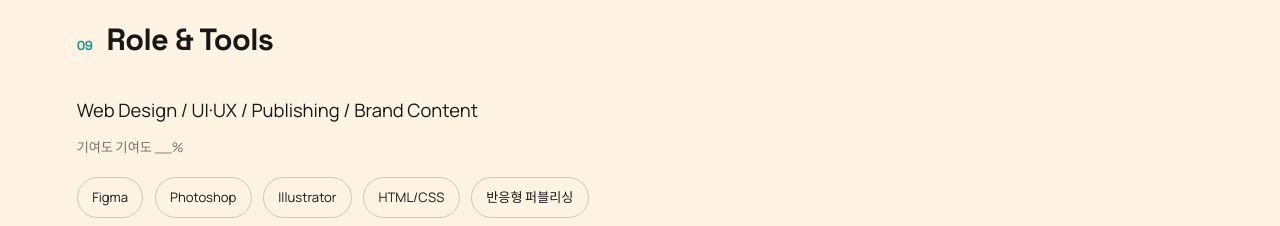
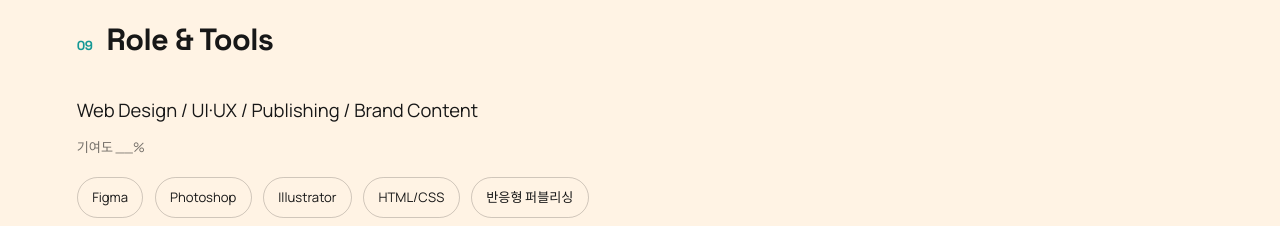
Before and after one commit to risinghun82/risinghun-portfolio, a React (Vite) app: page /#/work/gimesee in a window 1280 px wide. Shown: the part 8040-8266 px from the top of the page. Built offline with nearby package versions, Linux system fonts and the light colour scheme; a web font is replaced by a local one.

Commit message:
Fix duplicated label in contribution placeholder

```diff
--- a/src/data/projects.js
+++ b/src/data/projects.js
@@ -16,7 +16,7 @@ export const projects = [
     category: "E-commerce Website Redesign",
     role: "Web Design / UI·UX / Publishing",
     // TODO: 실제 기여도로 바꿔주세요. 예: "기획 40% · UI디자인 40% · 퍼블리싱 20%"
-    contribution: "기여도 __%",
+    contribution: "__%",
     year: "2026",
     accent: "#B5652E",
     // This project uses real screenshots instead of color placeholders —
@@ -77,7 +77,7 @@ export const projects = [
     category: "D2C Product Brand Website (개인 프로젝트)",
     role: "Web Design / UI Design / Publishing",
     // TODO: 실제 기여도로 바꿔주세요. 예: "기획 40% · UI디자인 40% · 퍼블리싱 20%"
-    contribution: "기여도 __%",
+    contribution: "__%",
     year: "2026",
     accent: "#2B3742",
     // The hero photo's headline + CTA block sits in the lower half of the
@@ -148,7 +148,7 @@ export const projects = [
     category: "In-house Messaging Service · Web/UI Design",
     role: "Web Design / UI·UX / Publishing / Brand Content",
     // TODO: 실제 기여도로 바꿔주세요. 예: "기획 40% · UI디자인 40% · 퍼블리싱 20%"
-    contribution: "기여도 __%",
+    contribution: "__%",
     year: "2026",
     accent: "#159895",
     // Real screenshots + real promotional creative — see Works.jsx / ProjectDetail.jsx.
@@ -239,7 +239,7 @@ export const projects = [
     category: "B2B Service Landing Page",
     role: "Web Design / UI·UX / Publishing",
     // TODO: 실제 기여도로 바꿔주세요. 예: "기획 40% · UI디자인 40% · 퍼블리싱 20%"
-    contribution: "기여도 __%",
+    contribution: "__%",
     year: "2026",
     accent: "#DC3B2B",
     // Real screenshots, same pattern as Projects 01 / 05.
@@ -314,7 +314,7 @@ export const projects = [
     category: "Corporate E-Learning Platform",
     role: "Web Design / UI·UX / Publishing",
     // TODO: 실제 기여도로 바꿔주세요. 예: "기획 40% · UI디자인 40% · 퍼블리싱 20%"
-    contribution: "기여도 __%",
+    contribution: "__%",
     year: "2025",
     accent: "#1D5D99",
     // Real screenshots, same pattern as Project 01 — see Works.jsx / ProjectDetail.jsx.
```
